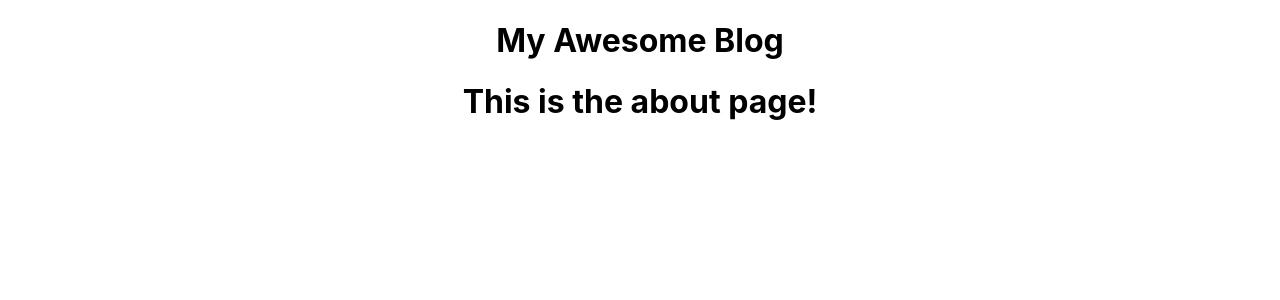
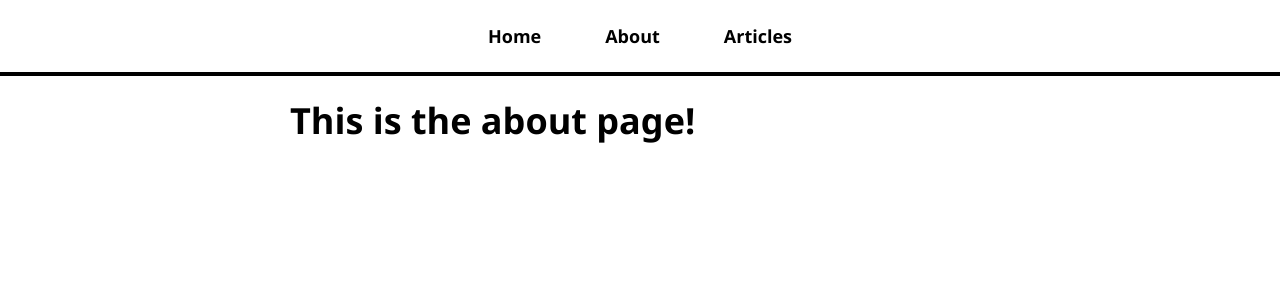
Before and after one commit to LinkedInLearning/react-creating-and-hosting-a-full-stack-site-3209140, a React (Create React App) app: page /about in a window 1280 px wide. Shown: the top 300 px of the page. Built offline with nearby package versions, Linux system fonts and the light colour scheme.

Commit message:
Added Nav bar

```diff
--- a/src/App.css
+++ b/src/App.css
@@ -1,38 +1,114 @@
-.App {
-  text-align: center;
+body {
+  font-family: 'Segoe UI', Tahoma, Geneva, Verdana, sans-serif;
+  font-size: 18px;
 }
 
-.App-logo {
-  height: 40vmin;
-  pointer-events: none;
+button {
+  padding: 16px;
+  font-family: 'Segoe UI', Tahoma, Geneva, Verdana, sans-serif;
+  font-size: 16px;
+  background-color: black;
+  color: white;
+  border-radius: 8px;
+  cursor: pointer;
 }
 
-@media (prefers-reduced-motion: no-preference) {
-  .App-logo {
-    animation: App-logo-spin infinite 20s linear;
-  }
+h3, h4 {
+  margin-bottom: 0;
 }
 
-.App-header {
-  background-color: #282c34;
-  min-height: 100vh;
-  display: flex;
-  flex-direction: column;
-  align-items: center;
-  justify-content: center;
-  font-size: calc(10px + 2vmin);
+nav {
+  border-bottom: 4px solid black;
+  text-align: center;
+  position: fixed;
+  top: 0;
+  width: 100%;
+  background: white;
+}
+
+nav ul {
+  list-style-type: none;
+  margin: 0;
+  padding: 0;
+}
+
+nav li {
+  display: inline-block;
+  padding-top: 24px;
+  padding-bottom: 24px;
+}
+
+nav a {
+  text-decoration: none;
+  color: black;
+  font-weight: bold;
+  padding: 24px 32px;
+}
+
+nav a:hover {
+  background: black;
   color: white;
 }
 
-.App-link {
-  color: #61dafb;
+#page-body {
+  max-width: 700px;
+  margin: auto;
+  padding-top: 72px;
 }
 
-@keyframes App-logo-spin {
-  from {
-    transform: rotate(0deg);
-  }
-  to {
-    transform: rotate(360deg);
-  }
+.article-list-item {
+  text-decoration: none;
+  color: black;
+  padding: 16px 0 0 0;
 }
+
+.article-list-item p {
+  padding-bottom: 32px;
+  border-bottom: 2px solid black;
+}
+
+#add-comment-form {
+  border-bottom: 2px solid black;
+  padding: 16px;
+}
+
+#add-comment-form h3 {
+  margin-bottom: 16px;
+}
+
+input, textarea {
+  display: block;
+  width: 300px;
+  padding: 8px;
+  border-radius: 8px;
+  font-family: 'Segoe UI', Tahoma, Geneva, Verdana, sans-serif;
+  font-size: 18px;
+  border: 2px solid black;
+  margin-bottom: 16px;
+}
+
+.error {
+  padding: 8px;
+  border-radius: 4px;
+  background-color: pink;
+}
+
+#add-comment-form button {
+  width: 320px;
+}
+
+#upvotes-section button, p {
+  display: inline-block;
+  margin-right: 16px;
+}
+
+.comment {
+  border-bottom: 2px solid black;
+  padding: 16px;
+}
+
+.nav-right {
+  position: absolute;
+  top: 8px;
+  right: 8px;
+}
--- a/src/App.js
+++ b/src/App.js
@@ -1,5 +1,6 @@
 import './App.css';
 import { BrowserRouter, Routes, Route } from 'react-router-dom';
+import NavBar from './NavBar';
 import HomePage from './pages/HomePage';
 import AboutPage from './pages/AboutPage';
 import ArticlesListPage from './pages/ArticlesListPage';
@@ -9,7 +10,7 @@
   return (
     <BrowserRouter>
       <div className="App">
-        <h1>My Awesome Blog</h1>
+        <NavBar />
         <div id="page-body">
           <Routes>
             <Route path="/" element={<HomePage />} />
--- /dev/null
+++ b/src/NavBar.js
@@ -0,0 +1,21 @@
+import { Link } from 'react-router-dom';
+
+const NavBar = () => {
+    return (
+        <nav>
+            <ul>
+                <li>
+                    <Link to="/">Home</Link>
+                </li>
+                <li>
+                    <Link to="/about">About</Link>
+                </li>
+                <li>
+                    <Link to="/articles">Articles</Link>
+                </li>
+            </ul>
+        </nav>
+    );
+}
+
+export default NavBar;
```
